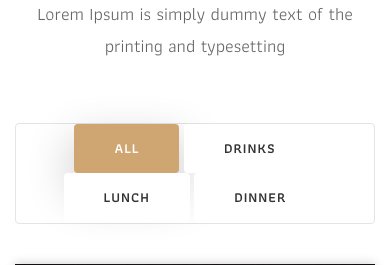
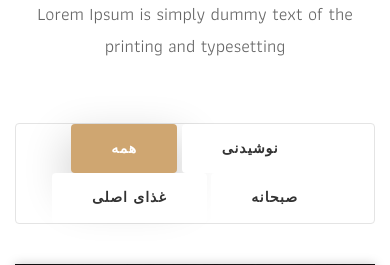
Before and after one commit to MohammadTohidiNasab/restaurant, a Django app: page /foods/ in a window 390 px wide. Shown: the part 2342-2607 px from the top of the page. Run offline with Django 4.2, Linux system fonts and the light colour scheme; data comes from the database, SQL or seed files in the repository; both versions use the stored data as it was after the commit; some libraries are stand-ins or nearby versions; some web fonts are replaced.

Commit message:
detial template

```diff
--- a/restaurant/foods/models.py
+++ b/restaurant/foods/models.py
@@ -4,6 +4,12 @@ from django.utils.translation import gettext as _
 
 
 class Foods(models.Model):
+    FOOD_TYPE=[
+        ('drinks','نوشیدنی'),
+        ('dinner','صبحانه'),
+        ('lunch','غذای اصلی'),
+    ]
+
     name  = models.CharField(_('اسم'), max_length=50)
     info  = models.CharField(_('توضیحات'),max_length=100)
     rate  = models.IntegerField (_("امتیاز"),default=0)
@@ -11,6 +17,6 @@ class Foods(models.Model):
     time  = models.IntegerField(_("زمان آماده شدن"))
     date  = models.DateField(_("تاریخ ثبت"),auto_now=False,auto_now_add=True)
     photo = models.ImageField(upload_to='food_images/')
-
+    type_food = models.CharField(_('نوع خوراکی'),max_length=10,choices=FOOD_TYPE,default='drink')
     def __str__(self):
         return self.name
--- a/restaurant/foods/templates/foods/list.html
+++ b/restaurant/foods/templates/foods/list.html
@@ -106,10 +106,10 @@
 				<div class="col-lg-12">
 					<div class="special-menu text-center">
 						<div class="button-group filter-button-group">
-							<button class="active" data-filter="*">All</button>
-							<button data-filter=".drinks">Drinks</button>
-							<button data-filter=".lunch">Lunch</button>
-							<button data-filter=".dinner">Dinner</button>
+							<button class="active" data-filter="*">همه</button>
+							<button data-filter=".drinks">نوشیدنی</button>
+							<button data-filter=".lunch">غذای اصلی</button>
+							<button data-filter=".dinner">صبحانه</button>
 						</div>
 					</div>
 				</div>
@@ -120,11 +120,12 @@
 			<div class="row special-list">
 				{% for food in foods %}
 
-				<div class="col-lg-4 col-md-6 special-grid drinks">
+					<a href='{% url 'foods:detail' food.id %}'>
+						<div class="col-lg-4 col-md-6 special-grid  {{food.type_food}}">
 							<div class="gallery-single fix">
 								<img src="{{food.photo.url}}" class="img-fluid" alt="Image">
 								<div class="why-text">
-							<h4>{{food.name}}</h4>
+									<h4>{{food.type_food}}</h4>
 									<p>{{food.info}}</p>
 									<h5>{{food.price}}تومان</h5>
 								</div>
@@ -132,6 +133,7 @@
 						</div>
 
 						<div class="col-lg-4 col-md-6 special-grid drinks">
+					</a>
 
 				{% endfor %}
 
--- a/restaurant/templates/partials/header.html
+++ b/restaurant/templates/partials/header.html
@@ -13,7 +13,7 @@
                     <li class="nav-item"><a class="nav-link" href="menu.html">منو</a></li>
                     <li class="nav-item"><a class="nav-link" href="about.html">درباره ما</a></li>
                     <li class="nav-item dropdown">
-                        <a class="nav-link dropdown-toggle" href="#" id="dropdown-a" data-toggle="dropdown">Pages</a>
+                        <a class="nav-link dropdown-toggle" href="#" id="dropdown-a" data-toggle="dropdown">صفحات</a>
                         <div class="dropdown-menu" aria-labelledby="dropdown-a">
                             <a class="dropdown-item" href="reservation.html">Reservation</a>
                             <a class="dropdown-item" href="stuff.html">Stuff</a>
```
Also changed, not shown: restaurant/foods/templates/foods/detail.html (+8 -2 lines), restaurant/db.sqlite3, restaurant/foods/migrations/0006_foods_food_type.py (added), restaurant/foods/migrations/0007_rename_food_type_foods_type_food.py (added), restaurant/foods/migrations/0008_alter_foods_type_food.py (added), restaurant/media/food_images/5-14-e157717568قورمه6134.jpg (deleted), restaurant/media/food_images/english-breakfast_02.jpg (added), restaurant/media/food_images/english-breakfast_02_q35wZ9M.jpg (added), restaurant/media/food_images/جوجه_کباب.jpg (added), restaurant/media/food_images/قورمه_سبزی.jpeg (added), restaurant/media/food_images/چلوکباب.jpg (renamed from restaurant/media/food_images/Capture-96.jpg), restaurant/media/food_images/چلوکباب_QMFjqSD.jpg (renamed from restaurant/media/food_images/Capture-96_WvUYnDy.jpg), restaurant/templates/base.html (line endings or trailing spaces). Lines whose indentation alone changed are shown as unchanged.
